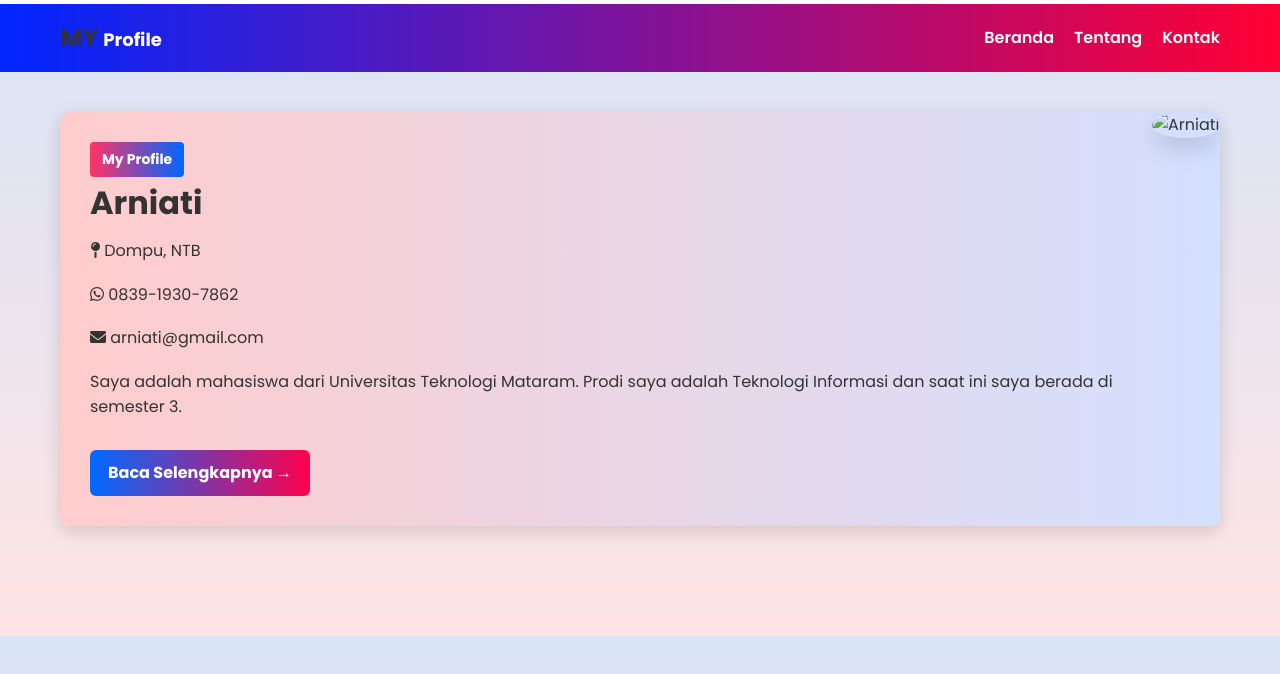
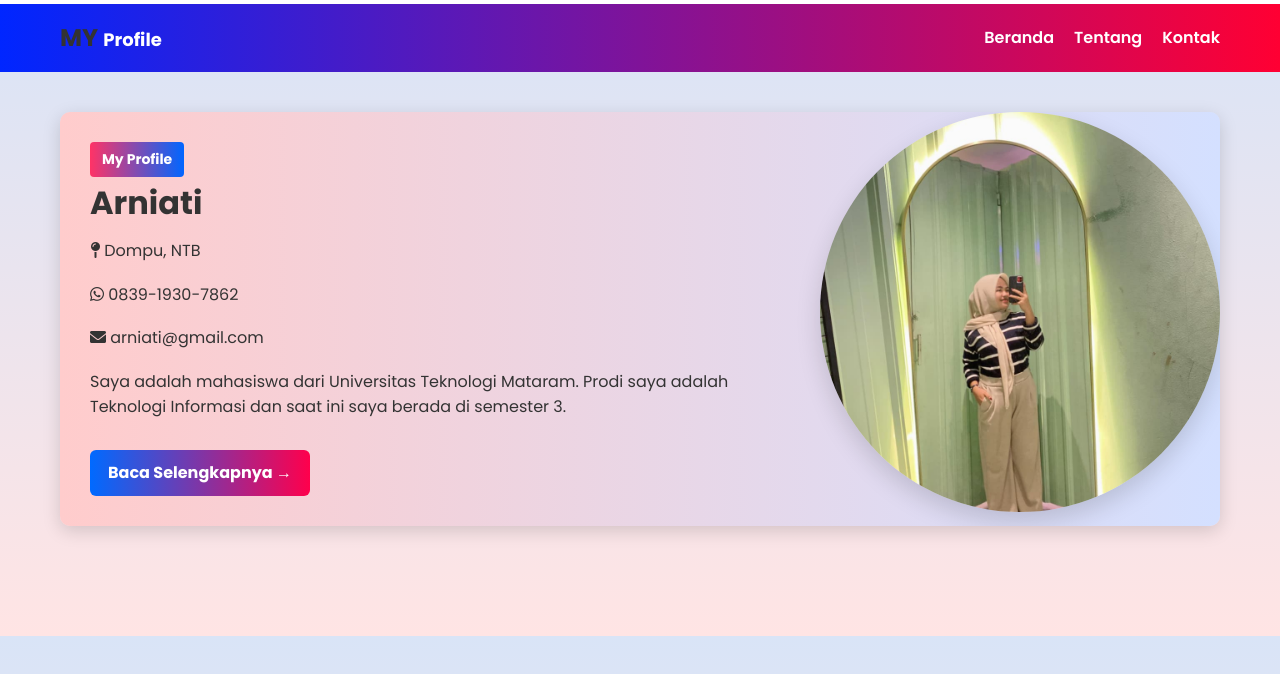
Before and after one commit to arniatidompu410-gif/website-nia, a plain HTML site: page index.html in a window 1280 px wide. Drawn offline with Linux system fonts and the light colour scheme.

Commit message:
Update index.html

```diff
--- a/index.html
+++ b/index.html
@@ -45,11 +45,12 @@
           </div>
 
           <div class="hero-image">
-            <img src="c:\Users\Lenovo\Downloads\WhatsApp Image 2025-12-18 at 17.00.18.jpeg" alt="Arniati" />
+            <img src="Nia.jpeg" alt="Arniati" />
           </div>
         </article>
       </section>
     </div>
   </main>
 </body>
+
 </html>
```
